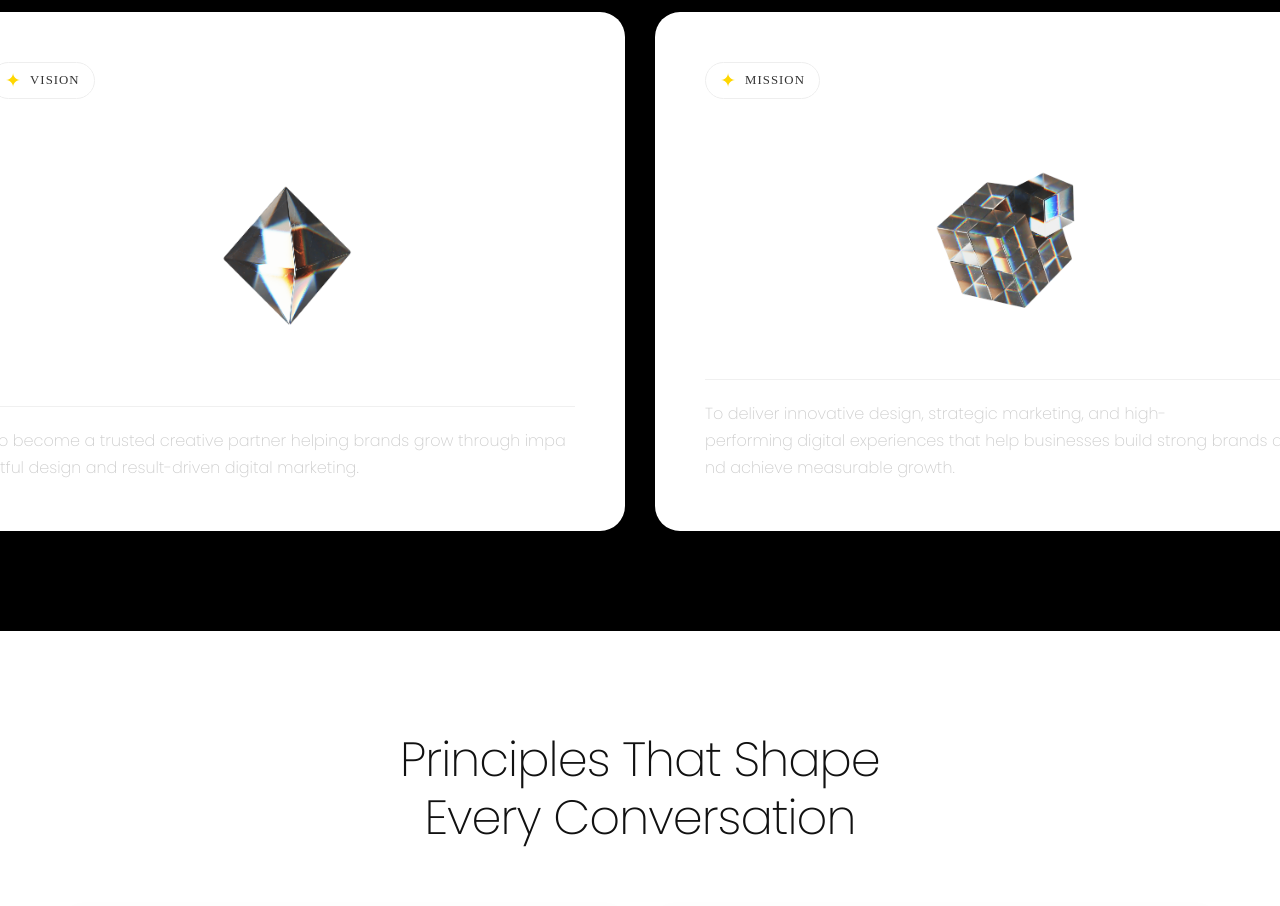
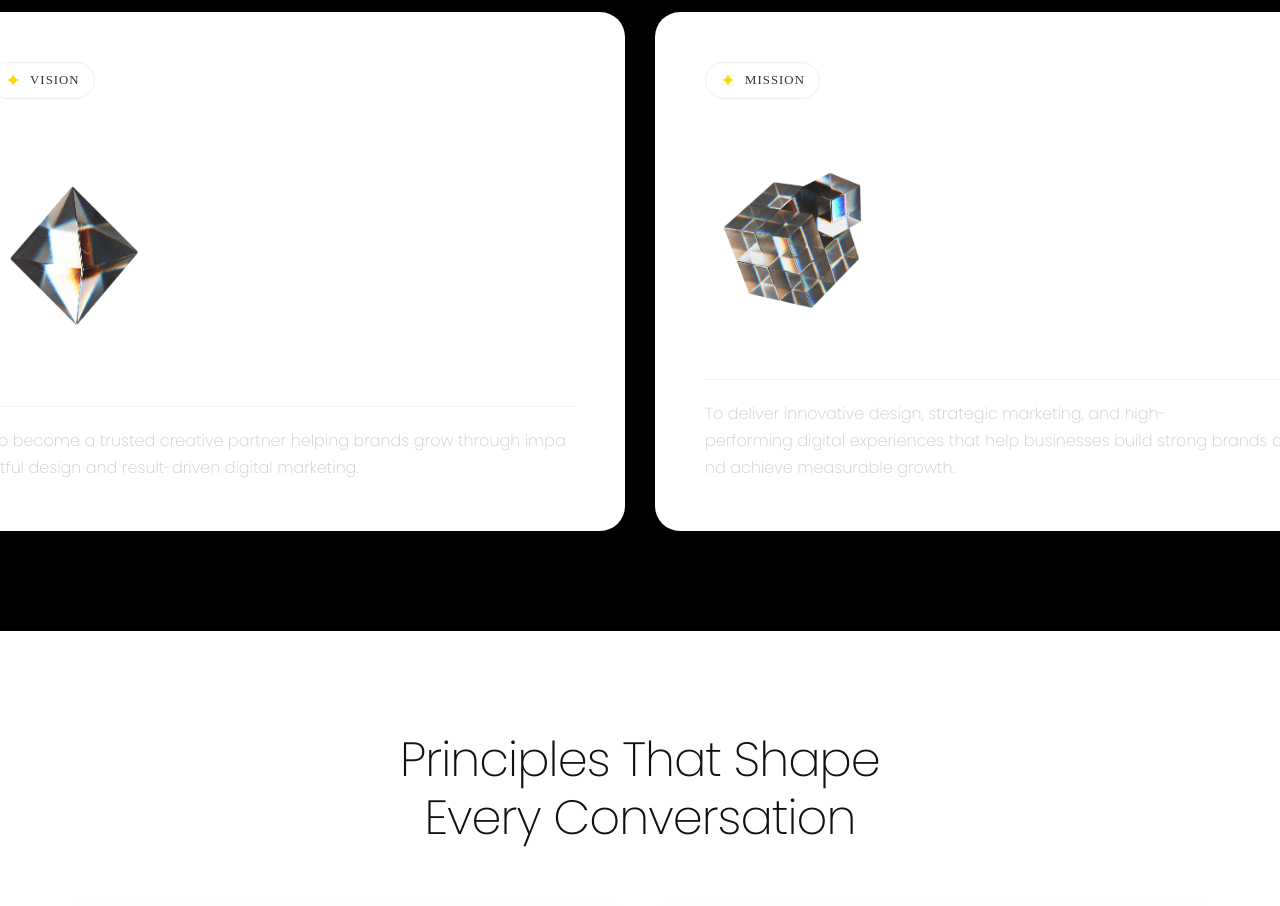
Before and after one commit to webanatomysocial-blip/WebAnatomy-SA, a React (Vite) app: page /about in a window 1280 px wide. Shown: the part 4700-5606 px from the top of the page. Built offline with nearby package versions, Linux system fonts and the light colour scheme; a web font is replaced by a local one.

Commit message:
newchange

```diff
--- a/src/components/HomeTextFade/HomeTextFade.module.css
+++ b/src/components/HomeTextFade/HomeTextFade.module.css
@@ -16,6 +16,7 @@
   padding: 80px 10% 0px 15%; /* Increased padding-left for desktop balance */
   position: relative;
   left: 0;
+  top:24%;
 }
 
 .line {
--- a/src/components/VisionMission/VisionMission.module.css
+++ b/src/components/VisionMission/VisionMission.module.css
@@ -57,7 +57,7 @@
   flex: 1;
   display: flex;
   align-items: center;
-  justify-content: center;
+  justify-content: start;
   min-height: 220px;
   padding: 20px 0;
 }
--- a/src/styles/global.css
+++ b/src/styles/global.css
@@ -27,6 +27,7 @@ html {
   scrollbar-width: thin;
   overflow-x: hidden;
   width: 100vw;
+  background-color: var(--secondary-color);
 }
 
 html::-webkit-scrollbar {
@@ -319,7 +320,7 @@ p {
 body {
   margin: 0;
   padding: 0;
-  background-color: var(--primary-color);
+  background-color: var(--secondary-color);
   overflow-x: hidden;
   width: 100vw;
 }
```
Also changed, not shown: src/components/OurStoryHomePage/OurStoryHomePage.jsx (+8 -0 lines).
